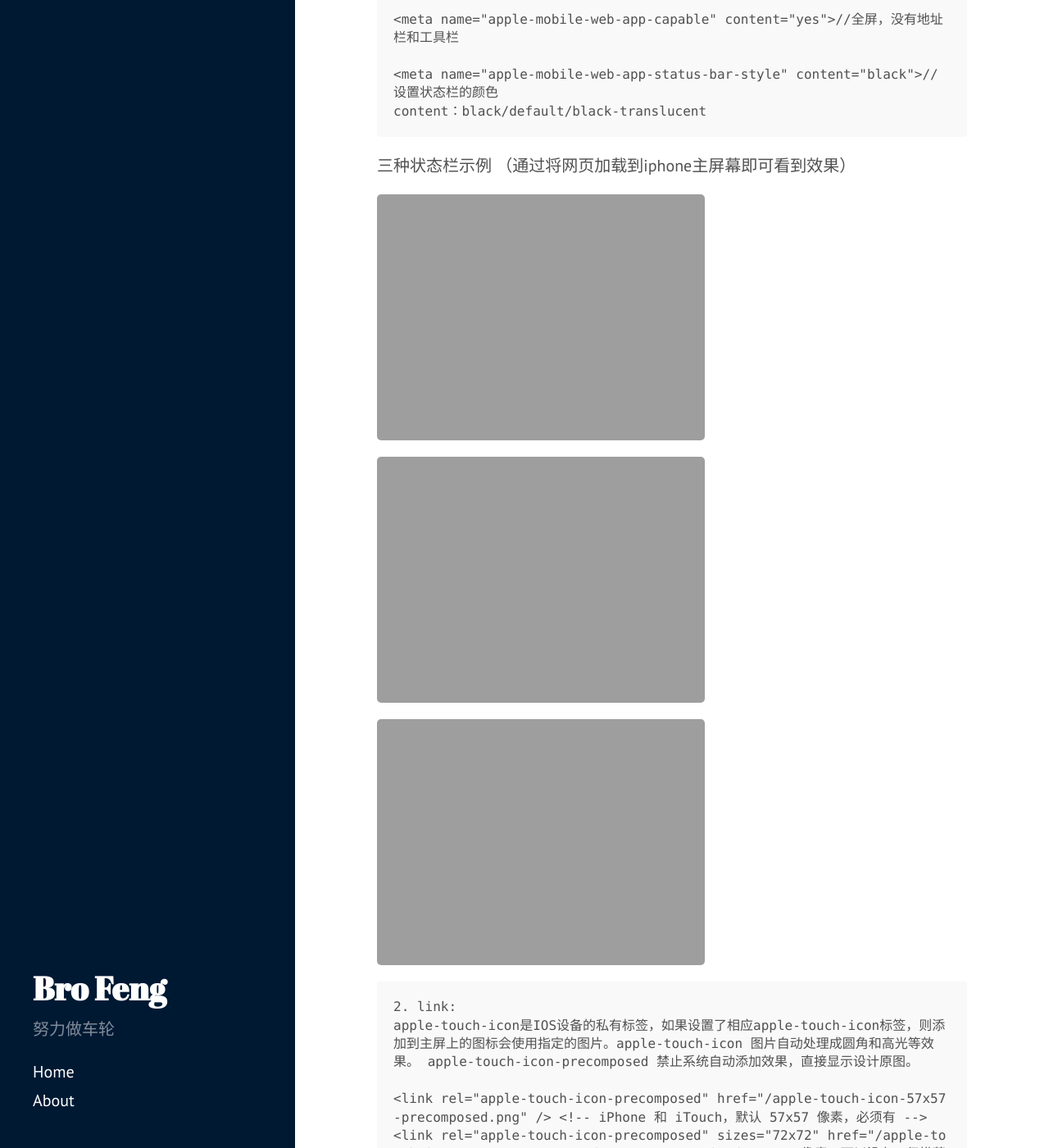
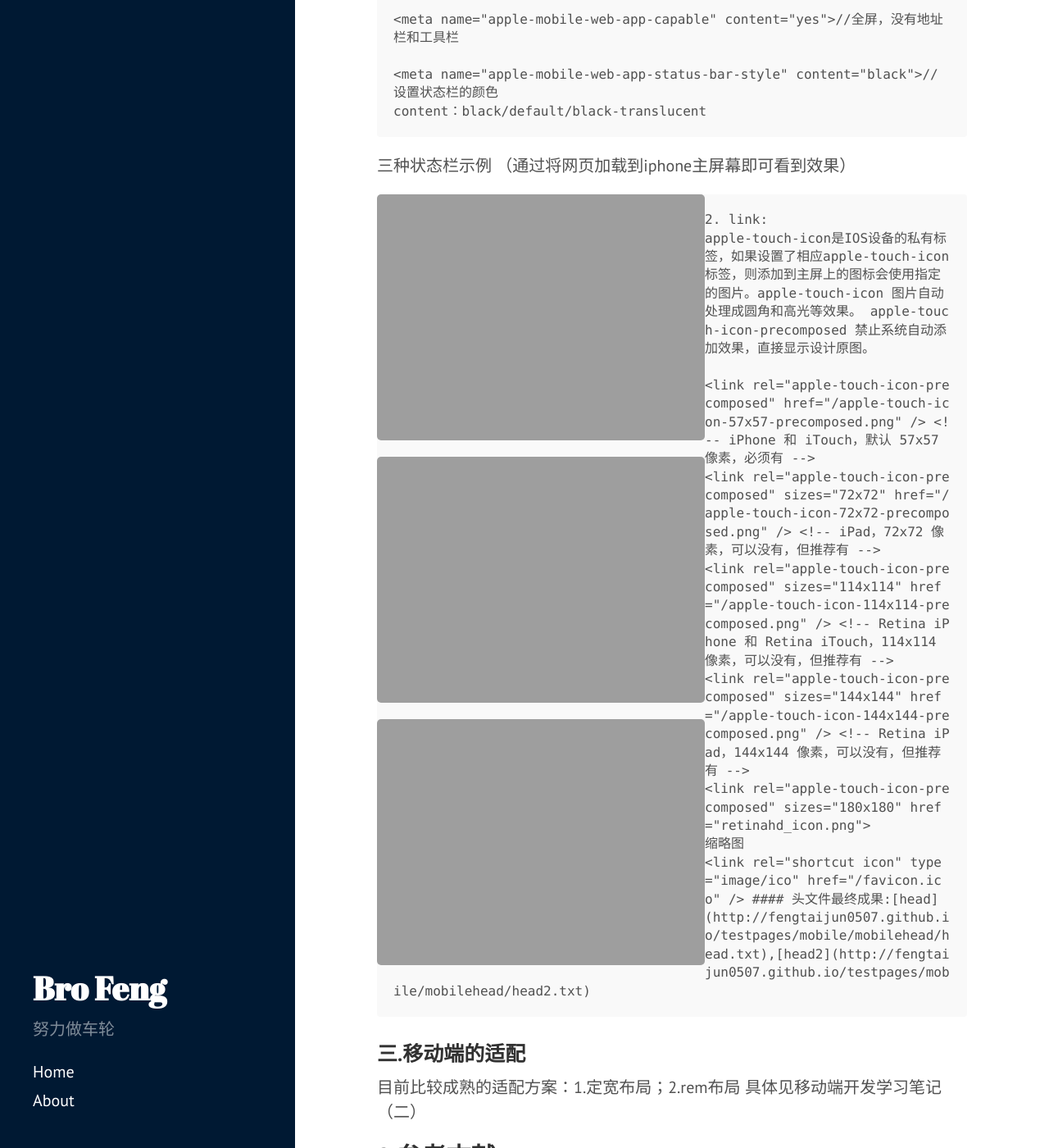
Before and after one commit to fengtaijun0507/fengtaijun0507.github.io, a Jekyll site: the page built from _posts/2016-02-25-mobile.markdown, in a window 1280 px wide and 1400 px high, scrolled down 959 px. Shown: the whole window at 82% size. Built offline with Jekyll 4.4.1, drawn with Linux system fonts in a browser that asks for light colours.

Commit message:
image fl

```diff
--- a/public/css/poole.css
+++ b/public/css/poole.css
@@ -229,6 +229,7 @@ blockquote p:last-child {
 
 img {
   display: block;
+  float: left;
   max-width: 100%;
   margin: 0 0 1rem;
   border-radius: 5px;
```
